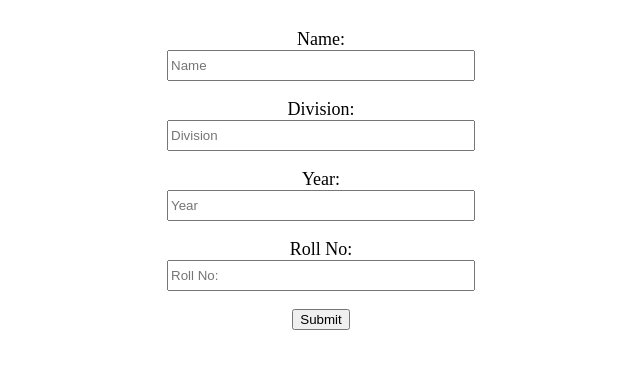
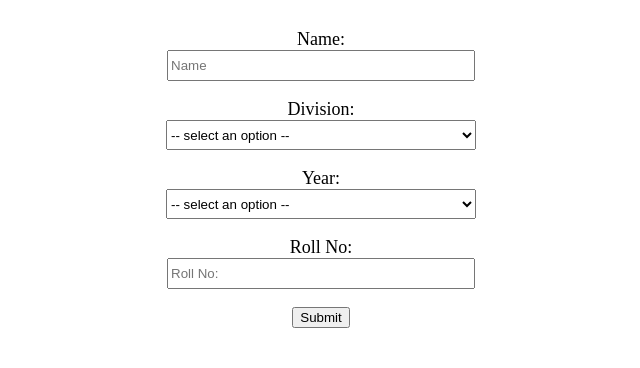
Before and after one commit to tanay306/GDSC_BACKEND, a website: page public/createStudent.html in a window 1280 px wide. Shown: the part 108-476 px from the top of the page, without its empty margins (319-959 px from the left). Drawn offline with Linux system fonts and the light colour scheme.

Commit message:
final commit

```diff
--- a/public/createStudent.html
+++ b/public/createStudent.html
@@ -13,11 +13,24 @@
             <form action="/createStudent" method="POST">
                 <label for="name" style="font-size: large;">Name:</label><br>
                 <input type="text" id="name" name="name" placeholder="Name" style="width: 300px; height: 25px;" required><br><br>
-                <label for="name" style="font-size: large;">Division:</label><br>
-                <input type="text" id="division" name="division" placeholder="Division" style="width: 300px; height: 25px;" required><br><br>
-                <label for="name" style="font-size: large;">Year:</label><br>
-                <input type="text" id="year" name="year" placeholder="Year" style="width: 300px; height: 25px;" required><br><br>
-                <label for="name" style="font-size: large;">Roll No:</label><br>
+                <label for="division" style="font-size: large;">Division:</label><br>
+                <select id="division" name="division" style="width: 310px; height: 30px;" required>
+                    <option disabled selected value> -- select an option -- </option>
+                    <option value="A">A</option>
+                    <option value="B">B</option>
+                    <option value="C">C</option>
+                </select>
+                <br><br>
+                <label for="year" style="font-size: large;">Year:</label><br>
+                <select id="year" name="year" style="width: 310px; height: 30px;" required>
+                    <option disabled selected value> -- select an option -- </option>
+                    <option value="FE">FE</option>
+                    <option value="SE">SE</option>
+                    <option value="TE">TE</option>
+                    <option value="BE">BE</option>
+                </select>
+                <br><br>
+                <label for="roll_id" style="font-size: large;">Roll No:</label><br>
                 <input type="number" id="roll_id" name="roll_id" placeholder="Roll No:" style="width: 300px; height: 25px;" required><br><br>
                 <input type="submit" value="Submit">
             </form>
```
Also changed, not shown: public/deleteStudent.html (+1 -1 lines), public/updateStudent.html (+18 -5 lines).
